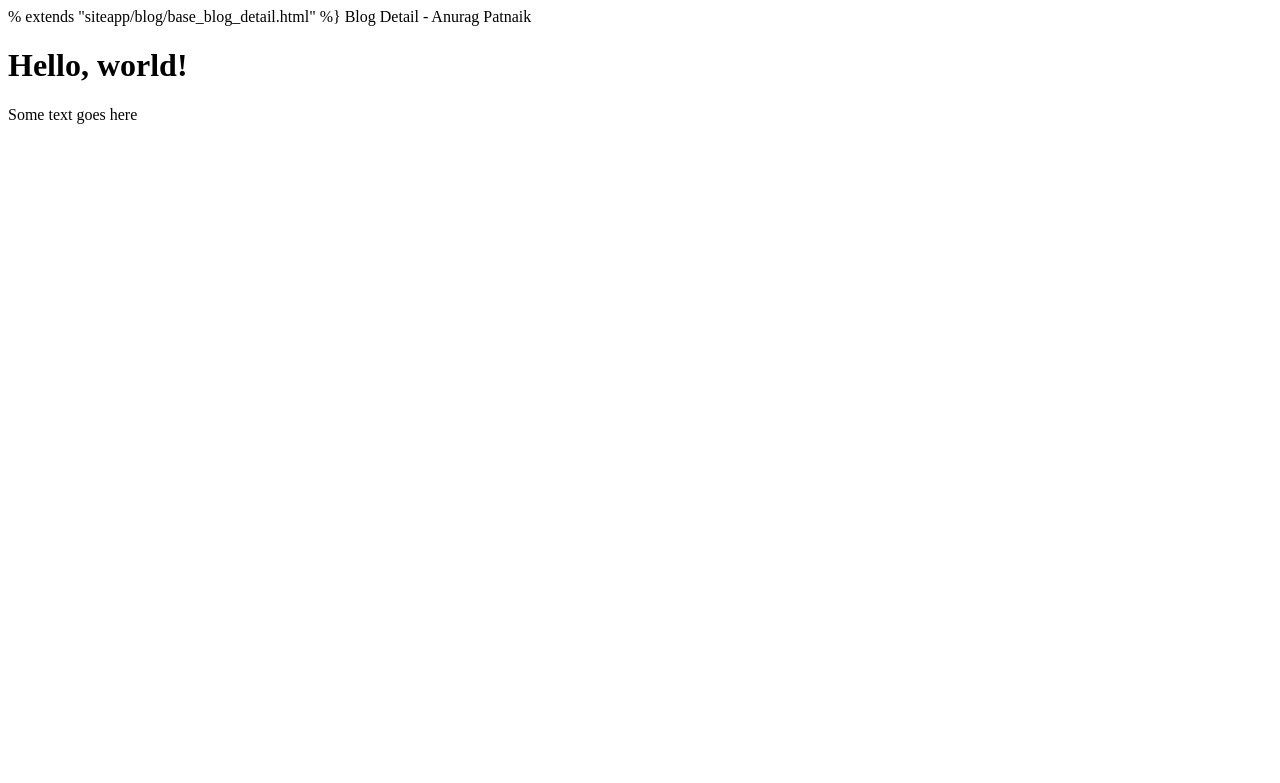
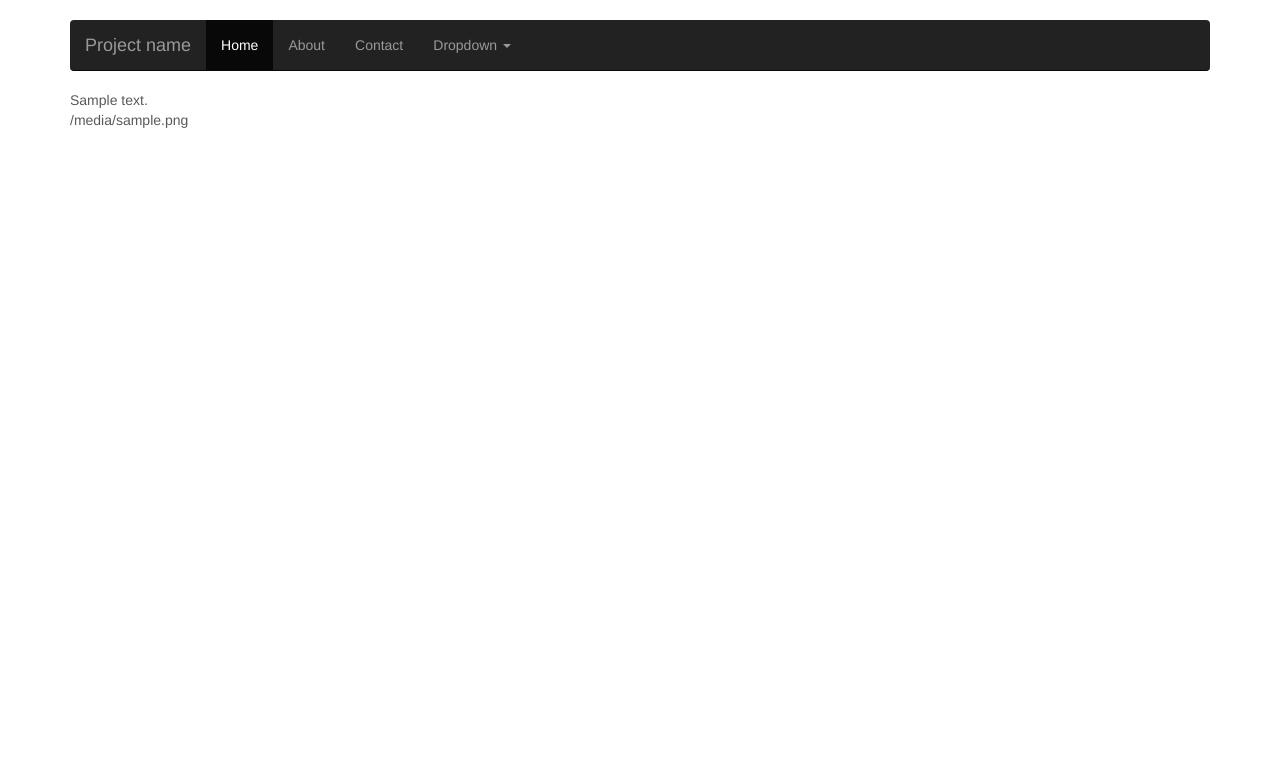
Before and after one commit to DuderBattalion/anuragpatnaik, a Django app: template siteapp/templates/siteapp/blog/blog_post_detail.html in a window 1280 px wide. Shown: the top 783 px of the page. Run offline with Django 3.2, Linux system fonts and the light colour scheme; the template is opened without the code that fills it: most values are stand-ins (such as "Sample title", 1, 10 or a date in 2020); some libraries are stand-ins or nearby versions.

Commit message:
Added code for blog detail

```diff
--- a/siteapp/templates/siteapp/blog/base_blog_detail.html
+++ b/siteapp/templates/siteapp/blog/base_blog_detail.html
@@ -51,11 +51,15 @@
     </div>
     {% endblock %}
     <div class="row blog-list-top-offset">
-        <div class="jumbotron">
-            <div class="container">
-            {% block blog_featured_img %}{% endblock %}
+        {% if settings.BLOG_USE_FEATURED_IMAGE and blog_post.featured_image %}
+            <div class="jumbotron">
+                <div class="container">
+                    <div class="row">
+                        {% block blog_featured_img %}{% endblock %}
+                    </div>
+                </div>
             </div>
-        </div>
+        {% endif %}
         <div class="container">
             {% block blog_detail %}{% endblock %}
         </div>
--- a/siteapp/templates/siteapp/blog/blog_post_detail.html
+++ b/siteapp/templates/siteapp/blog/blog_post_detail.html
@@ -1,15 +1,14 @@
-% extends "siteapp/blog/base_blog_detail.html" %}
+{% extends "siteapp/blog/base_blog_detail.html" %}
 {% load staticfiles %}
 {% load i18n future mezzanine_tags blog_tags keyword_tags disqus_tags %}
 
 {% block title %}Blog Detail - Anurag Patnaik{% endblock %}
 
 {% block blog_featured_img %}
-<h1>Hello, world!</h1>
+<p><img src="{{ MEDIA_URL }}{{blog_post.featured_image}}"></p>
 {% endblock %}
 
 {% block blog_detail %}
-<div class="row">
-	<p>Some text goes here</p>
-</div>
+{{ blog_post.content|richtext_filters|safe }}
+<br/>{{blog_post.featured_image}}
 {% endblock %}
```
